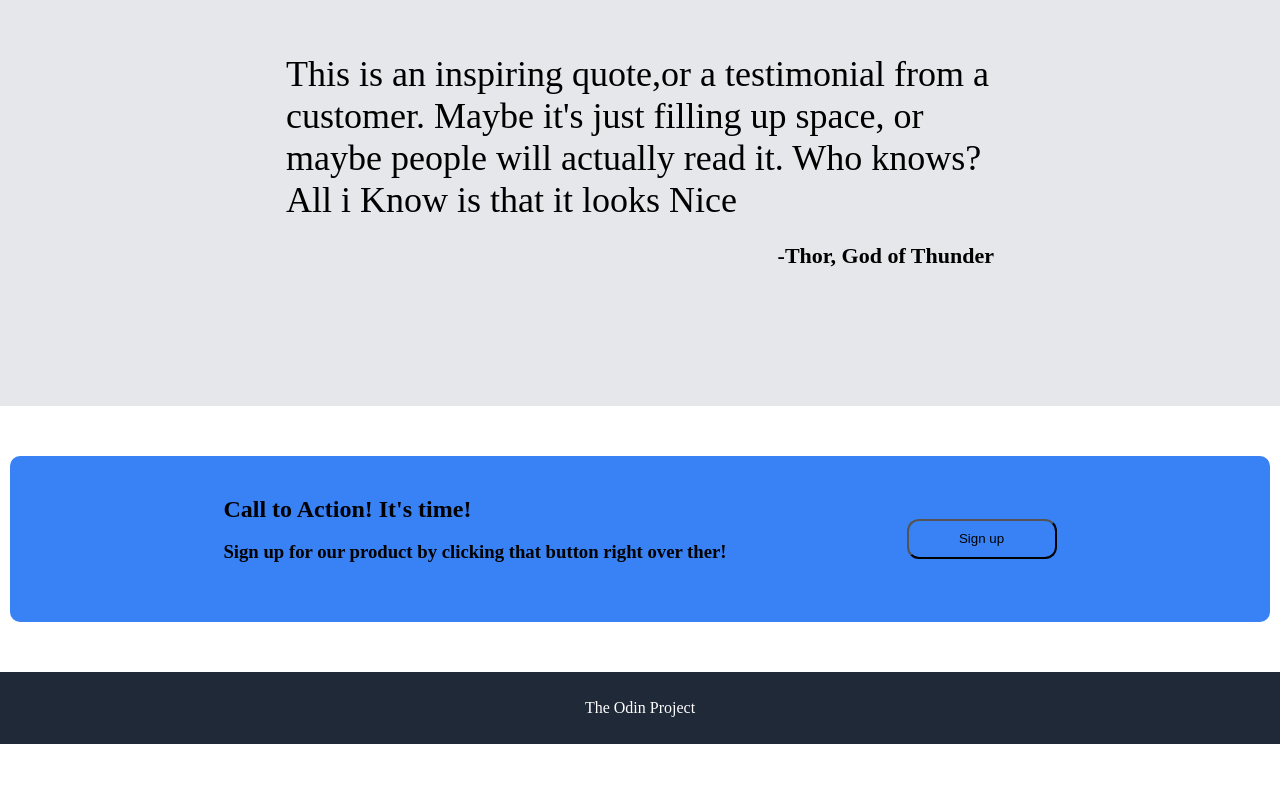
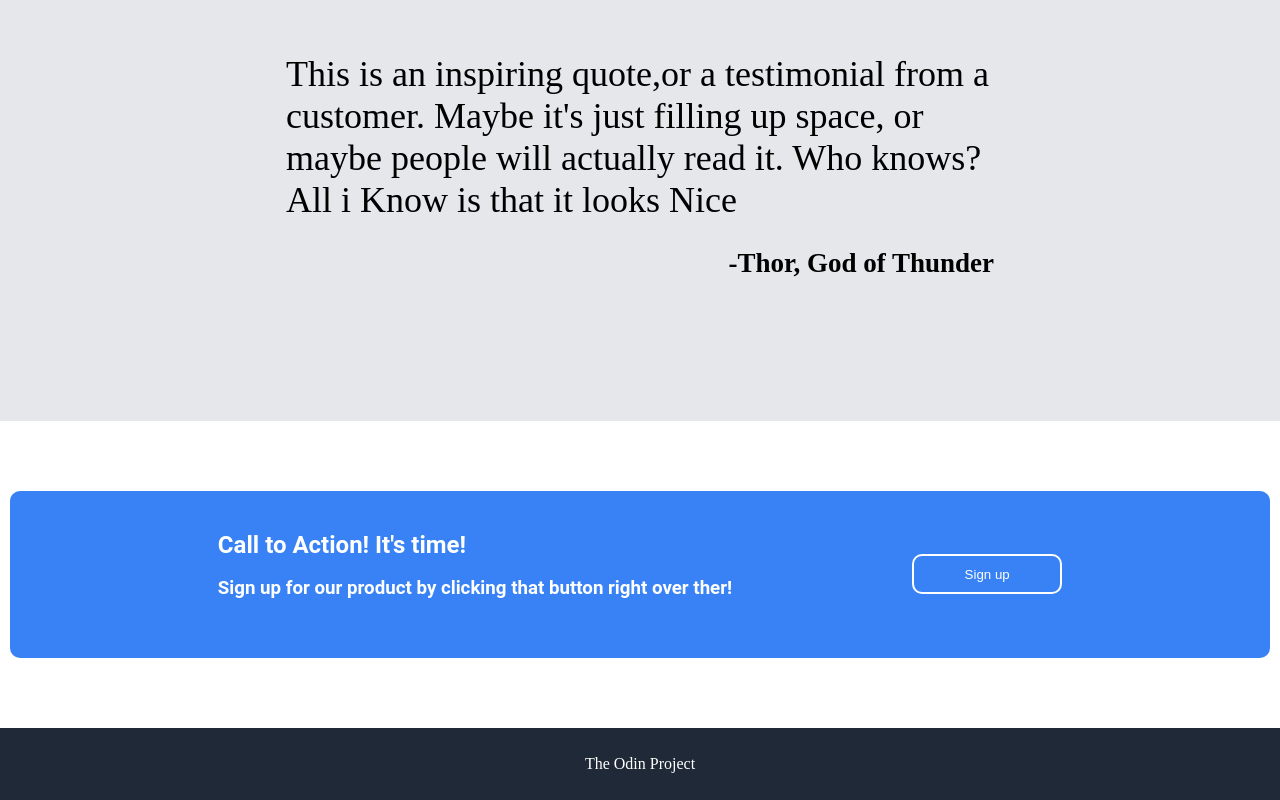
Before and after one commit to DinisAzPereira/landing-flexbox, a plain HTML site: page index.html in a window 1280 px wide. Shown: the part 1029-1829 px from the top of the page. Before the commit the page ends 1773 px from the top, so only its background shows below. Drawn offline with Linux system fonts and the light colour scheme.

Commit message:
styling the fourth section text

```diff
--- a/index.html
+++ b/index.html
@@ -28,7 +28,8 @@
                 <h1 class="heroMainText">This website is awesome</h1>
                 <h2 class="heroSubText">This website has some subtext that goes under the main title. It is a smaller font and the coler is
                     lower contrast</h2>
-                <button class="signUpbutton" style="background-color: #3882f6; width: 150px; height: 40px; border-radius: 12px;"> Sign up </button>
+                <button class="signUpbutton" style="background-color: #3882f6; width: 150px; height: 40px; border-radius: 12px ;     color: white;
+"> Sign up </button>
             </div class="rectangleContainer">
                         <div class='rectangle' style=''> This is a placeholder for a image</div>
             </div>
@@ -73,12 +74,12 @@
         <div class="fourthSection">
             <div class="fourthSectionContainer">
                 <div class="text">
-            <h2 class="callToAction"> Call to Action! It's time!</h2>
-            <h3 class="underCallToAction"> Sign up for our product by clicking that button right over ther!</h3>
+            <h2 class="callToAction" style=""> Call to Action! It's time!</h2>
+            <h3 class="underCallToAction" style="color: white;     font-family: 'Roboto';"> Sign up for our product by clicking that button right over ther!</h3>
         </div>
 
             <div class="buttonBem">
-            <button class="signUpbutton"style="background-color: #3882f6; width: 150px; height: 40px; border-radius: 12px;"> Sign up </button>
+            <button class="signUpbutton"style="background-color: #3882f6; width: 150px; height: 40px; border-radius: 10px;     color: white; border: 2px solid white;"> Sign up </button>
             </div>
         </div>
     </div>
--- a/styles.css
+++ b/styles.css
@@ -135,7 +135,7 @@ body {
 
 .GodThunder {
     display: flex;
-    font-size: 22px;
+    font-size: 27px;
     justify-content: flex-end;
 }
 
@@ -146,8 +146,8 @@ body {
     flex-direction: column;
     justify-content: center;
     align-items: center;
-    margin-top: 50px ;
-    margin-bottom: 50px ;
+    margin-top: 70px ;
+    margin-bottom: 70px ;
 
 }
 
@@ -252,4 +252,7 @@ a {
 
 .callToAction {
     margin: 0;
+    color: white;
+    font-family: 'Roboto';
+    font-weight: bold;
 }
```
